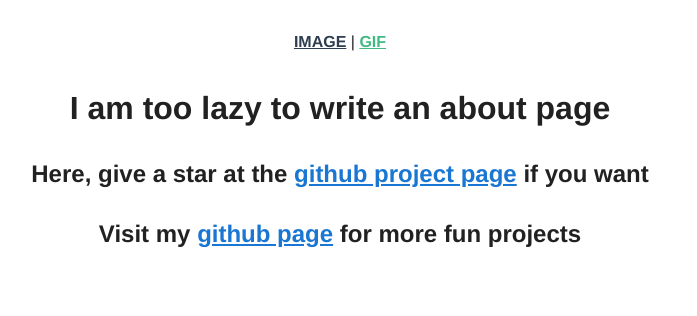
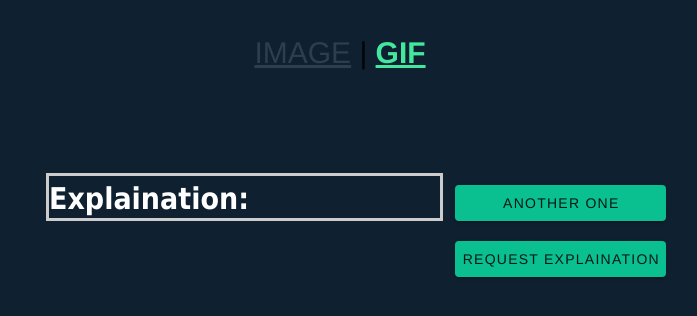
Before and after one commit to txstc55/meme-website, a Vue app in the folder client/: page /#/gif in a window 1280 px wide. Shown: the top 316 px of the page, without its empty margins (300-997 px from the left). Built offline with nearby package versions, Linux system fonts and the light colour scheme; no server answers.

Commit message:
add for gif

```diff
--- a/client/src/App.vue
+++ b/client/src/App.vue
@@ -8,25 +8,27 @@
   </v-app>
 </template>
 
-<style lang="scss">
+<style>
 #app {
   font-family: Avenir, Helvetica, Arial, sans-serif;
   -webkit-font-smoothing: antialiased;
   -moz-osx-font-smoothing: grayscale;
   text-align: center;
-  // color: #2c3e50;
+  background-color: #0f2031;
 }
 
 #nav {
   padding: 30px;
+  font-size: 30px;
+}
 
-  a {
-    font-weight: bold;
-    color: #2c3e50;
+#nav a {
+  /*font-weight: bold;*/
+  color: #2c3e50;
+}
 
-    &.router-link-exact-active {
-      color: #42b983;
-    }
-  }
+#nav a.router-link-exact-active {
+  color: #44e79e;
+  font-weight: bold;
 }
 </style>
--- a/client/src/views/Gif.vue
+++ b/client/src/views/Gif.vue
@@ -1,21 +1,124 @@
 <template>
-  <div class="about">
-    <h1>I am too lazy to write an about page</h1>
-    <br />
-    <h2>
-      Here, give a star at the
-      <a
-        href="https://github.com/txstc55/marvel-commic-connections"
-        target="_blank"
-        >github project page</a
-      >
-      if you want
-    </h2>
-    <br />
-    <h2>
-      Visit my
-      <a href="https://txstc55.github.io" target="_blank">github page</a> for
-      more fun projects
-    </h2>
+  <div>
+    <v-container fluid>
+      <v-img class="mt-10" :src="gifSrc" max-height="70vh" contain> </v-img>
+      <div class="utils">
+        <v-row>
+          <v-col cols="10" md="8" sm="6" xs="6">
+            <div class="explaination">
+              <h2>Explaination:</h2>
+              <h3>{{ gifExplaination }}</h3>
+            </div>
+          </v-col>
+          <v-col cols="2" md="4" sm="6" xs="6">
+            <v-row class="mt-3"
+              ><v-btn
+                block
+                width="100%"
+                class="output-button"
+                color="rgb(10, 192, 144)"
+                @click="getNewGif"
+                >ANOTHER ONE</v-btn
+              ></v-row
+            >
+            <v-row class="mt-8"
+              ><v-btn
+                block
+                width="100%"
+                class="output-button"
+                color="rgb(10, 192, 144)"
+                @click="requestExplaination"
+                :disabled="!canRequestExplaination"
+                >{{ requestExplainationText }}</v-btn
+              ></v-row
+            >
+          </v-col>
+        </v-row>
+      </div>
+    </v-container>
   </div>
 </template>
+
+<script>
+const host = "http://localhost:5001/";
+import axios from "axios";
+export default {
+  name: "GifViewer",
+  data() {
+    return {
+      gifSrc: "",
+      gifExplaination: "N/A",
+      canRequestExplaination: false,
+      requestExplainationText: "REQUEST EXPLAINATION",
+      gifID: null,
+      requestDisabled: false,
+    };
+  },
+  methods: {
+    getNewGif() {
+      this.canRequestExplaination = true;
+      this.requestExplainationText = "REQUEST EXPLAINATION";
+      axios.get(host + "gif").then((response) => {
+        const id = response.data.id;
+        this.gifID = id;
+        this.gifSrc = host + "gif/content/" + id;
+        this.gifExplaination =
+          response.data.explaination == "" ? "N/A" : response.data.explaination;
+        this.canRequestExplaination =
+          !response.data.request_explaination &&
+          response.data.explaination == "";
+        if (response.data.explaination != "") {
+          this.requestExplainationText = " ALREADY EXPLAINED ";
+          this.canRequestExplaination = false;
+        } else if (response.data.request_explaination) {
+          this.requestExplainationText = "REQUEST ACKNOWLEDGED";
+          this.canRequestExplaination = false;
+        }
+      });
+    },
+    requestExplaination() {
+      axios.post(host + "gif/request/" + this.gifID).then((response) => {
+        if (response.data.success) {
+          this.requestExplainationText = "REQUEST ACKNOWLEDGED";
+          this.canRequestExplaination = false;
+        }
+      });
+    },
+  },
+  mounted() {
+    this.getNewGif();
+  },
+};
+</script>
+
+<style scoped>
+.utils {
+  margin-left: 25%;
+  margin-right: 25%;
+  margin-top: 2vh;
+  padding-left: 20px;
+  height: 6vh;
+}
+
+.explaination {
+  padding-right: 20px;
+  text-align: left;
+  border: 3px solid #cccccc;
+  overflow-y: scroll;
+  font-family: Tahoma, sans-serif;
+  color: white;
+  height: 6vh;
+  font-size: 20px;
+}
+
+.outpout-button {
+  font-weight: bold;
+}
+
+.output-button .v-btn__content {
+  color: #182750;
+}
+.output-button .v-btn--disabled.v-btn__content {
+  color: #b9e4a6;
+}
+</style>
--- a/client/src/views/Image.vue
+++ b/client/src/views/Image.vue
@@ -2,9 +2,38 @@
   <div>
     <v-container fluid>
       <v-img class="mt-10" :src="imgSrc" max-height="70vh" contain> </v-img>
-      <div class="explaination">
-        <h2>Explaination:</h2>
-        <h3>{{ imgExplaination }}</h3>
+      <div class="utils">
+        <v-row>
+          <v-col cols="10" md="8" sm="6" xs="6">
+            <div class="explaination">
+              <h2>Explaination:</h2>
+              <h3>{{ imgExplaination }}</h3>
+            </div>
+          </v-col>
+          <v-col cols="2" md="4" sm="6" xs="6">
+            <v-row class="mt-3"
+              ><v-btn
+                block
+                width="100%"
+                class="output-button"
+                color="rgb(10, 192, 144)"
+                @click="getNewImage"
+                >ANOTHER ONE</v-btn
+              ></v-row
+            >
+            <v-row class="mt-8"
+              ><v-btn
+                block
+                width="100%"
+                class="output-button"
+                color="rgb(10, 192, 144)"
+                @click="requestExplaination"
+                :disabled="!canRequestExplaination"
+                >{{ requestExplainationText }}</v-btn
+              ></v-row
+            >
+          </v-col>
+        </v-row>
       </div>
     </v-container>
   </div>
@@ -20,23 +49,38 @@
       imgSrc: "",
       imgExplaination: "N/A",
       canRequestExplaination: false,
-      requestExplainationText: "",
+      requestExplainationText: "REQUEST EXPLAINATION",
+      imgID: null,
+      requestDisabled: false,
     };
   },
   methods: {
     getNewImage() {
+      this.canRequestExplaination = true;
+      this.requestExplainationText = "REQUEST EXPLAINATION";
       axios.get(host + "image").then((response) => {
         const id = response.data.id;
+        this.imgID = id;
         this.imgSrc = host + "image/content/" + id;
         this.imgExplaination =
           response.data.explaination == "" ? "N/A" : response.data.explaination;
         this.canRequestExplaination =
           !response.data.request_explaination &&
           response.data.explaination == "";
-        if (response.data.explication != "") {
+        if (response.data.explaination != "") {
           this.requestExplainationText = " ALREADY EXPLAINED ";
+          this.canRequestExplaination = false;
         } else if (response.data.request_explaination) {
           this.requestExplainationText = "REQUEST ACKNOWLEDGED";
+          this.canRequestExplaination = false;
+        }
+      });
+    },
+    requestExplaination() {
+      axios.post(host + "image/request/" + this.imgID).then((response) => {
+        if (response.data.success) {
+          this.requestExplainationText = "REQUEST ACKNOWLEDGED";
+          this.canRequestExplaination = false;
         }
       });
     },
@@ -48,16 +92,33 @@
 </script>
 
 <style scoped>
-.explaination {
-  margin-left: 30%;
-  margin-right: 30%;
+.utils {
+  margin-left: 25%;
+  margin-right: 25%;
   margin-top: 2vh;
   padding-left: 20px;
+  height: 6vh;
+}
+
+.explaination {
   padding-right: 20px;
   text-align: left;
-  height: 5vh;
   border: 3px solid #cccccc;
   overflow-y: scroll;
   font-family: Tahoma, sans-serif;
+  color: white;
+  height: 6vh;
+  font-size: 20px;
+}
+
+.outpout-button {
+  font-weight: bold;
+}
+
+.output-button .v-btn__content {
+  color: #182750;
+}
+.output-button .v-btn--disabled.v-btn__content {
+  color: #b9e4a6;
 }
 </style>
```
Also changed, not shown: 2 other files (tests, documents, lock files or other folders).
